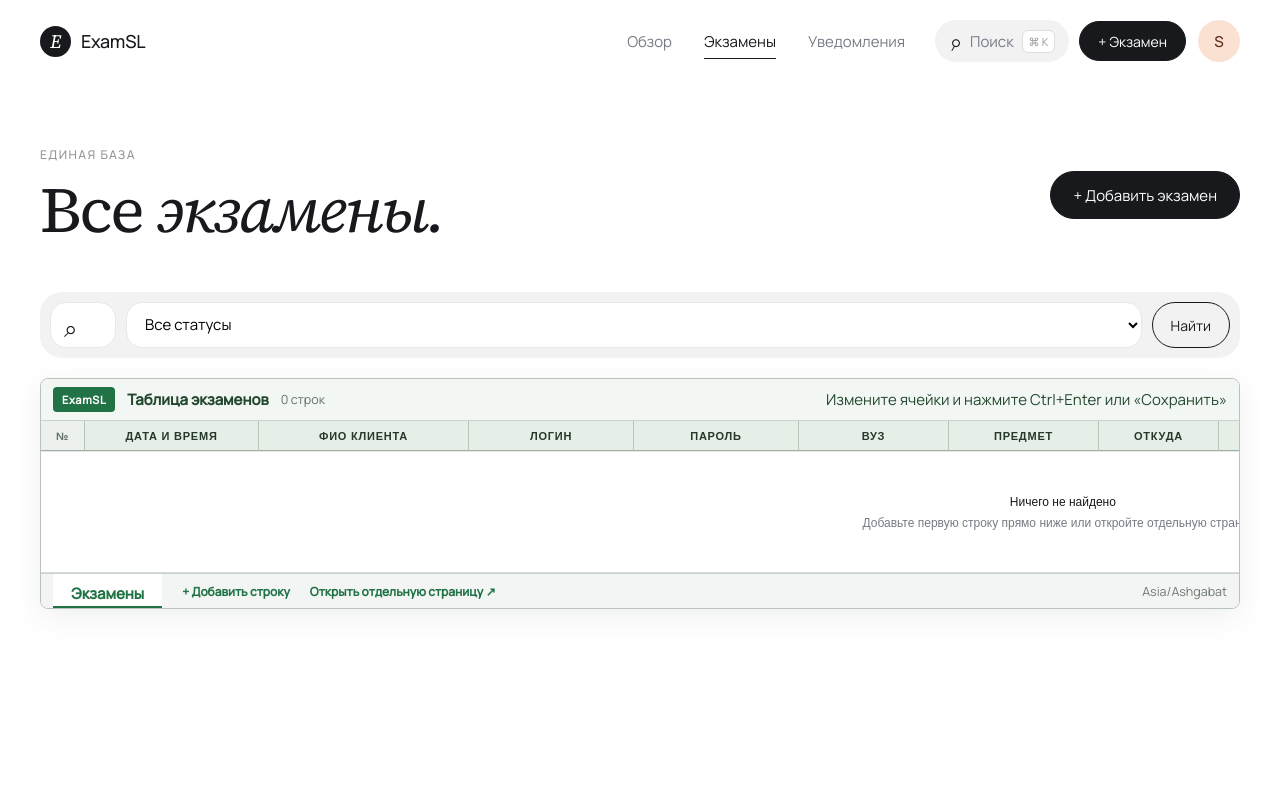
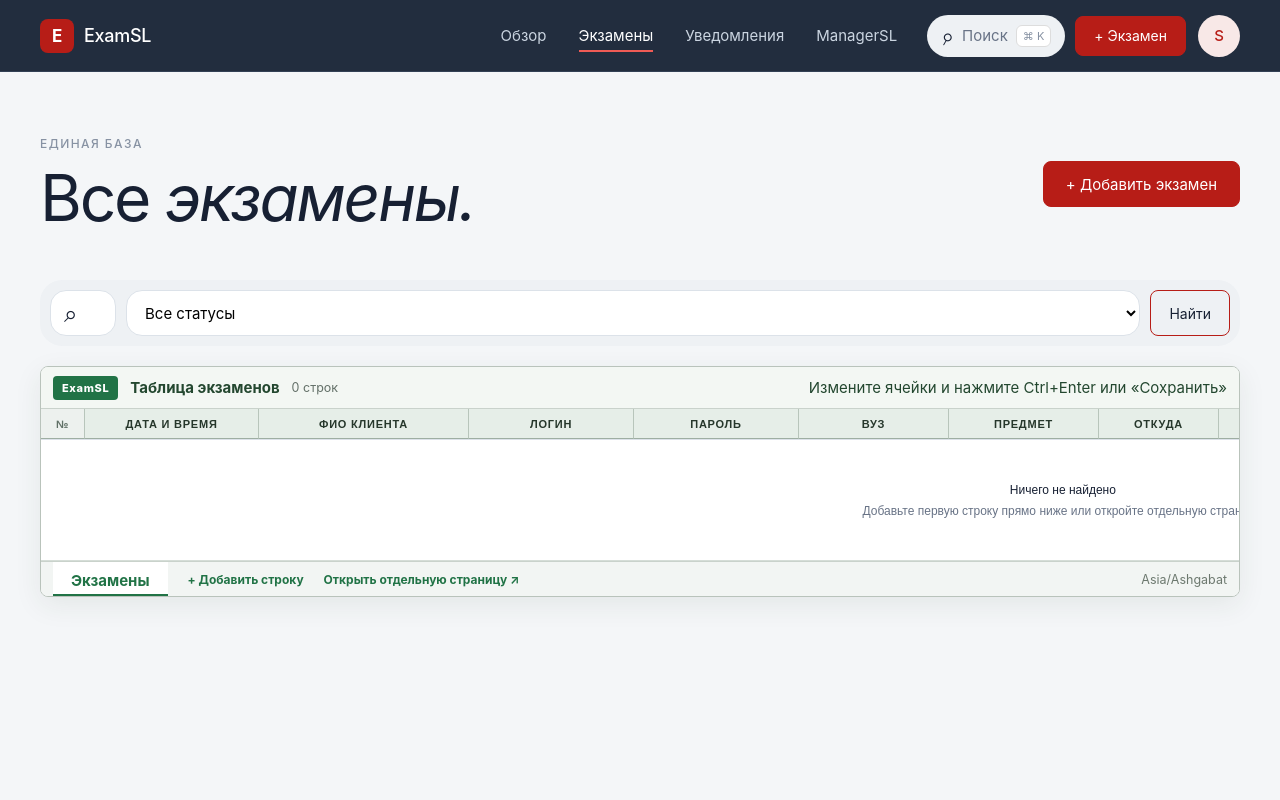
Before and after one commit to beganime/exam-sl, a Django app: page /exams/ in a window 1280 px wide. Run offline with Django 5.2, Linux system fonts and the light colour scheme; the visitor is signed in with stand-in values (Sample User, id 1); data comes from the database, SQL or seed files in the repository; data that the repository does not hold is empty.

Commit message:
Align ExamSL with Students Life workspace theme

```diff
--- a/static/css/app.css
+++ b/static/css/app.css
@@ -1,46 +1,46 @@
 :root {
-  --ink: #17191c;
+  --ink: #172033;
   --paper: #fff;
-  --mist: #f2f2f3;
-  --fog: #fafafb;
-  --slate: #777b86;
-  --ash: #979799;
-  --smoke: #a3a6af;
-  --peach: #fbe1d1;
-  --brown: #5d2a1a;
-  --border: #e8e8e9;
-  --serif: "Source Serif 4", Georgia, serif;
-  --sans: "Manrope", system-ui, sans-serif;
-  --shadow: 0 0 0 1px rgba(4, 23, 43, .05), 0 20px 25px -5px rgba(0, 0, 0, .08), 0 8px 10px -6px rgba(0, 0, 0, .07);
+  --mist: #eef1f4;
+  --fog: #f7f8fa;
+  --slate: #687386;
+  --ash: #8792a3;
+  --smoke: #a3adba;
+  --peach: #f8e8e7;
+  --brown: #b71d17;
+  --border: #dce2e9;
+  --serif: Inter, "Segoe UI", system-ui, sans-serif;
+  --sans: Inter, "Segoe UI", system-ui, sans-serif;
+  --shadow: 0 1px 2px rgba(15,23,42,.05), 0 10px 28px rgba(15,23,42,.07);
 }
 
 * { box-sizing: border-box; }
 html { scroll-behavior: smooth; }
-body { margin: 0; color: var(--ink); background: var(--paper); font-family: var(--sans); font-size: 15px; font-weight: 400; }
+body { margin: 0; color: var(--ink); background: #f4f6f8; font-family: var(--sans); font-size: 15px; font-weight: 400; }
 a { color: inherit; text-decoration: none; }
 button, input, textarea, select { font: inherit; }
 button { color: inherit; }
 main { min-height: calc(100vh - 82px); }
 .shell { width: min(1200px, calc(100% - 48px)); margin: 0 auto; }
 .page { padding: 64px 0 96px; }
-.site-header { position: sticky; z-index: 30; top: 0; height: 82px; background: rgba(255, 255, 255, .91); backdrop-filter: blur(18px); }
+.site-header { position: sticky; z-index: 30; top: 0; height: 72px; color: #fff; background: rgba(30,41,59,.98); border-bottom: 1px solid #334155; backdrop-filter: blur(18px); }
 .nav-wrap { height: 100%; display: flex; align-items: center; justify-content: space-between; gap: 30px; }
 .brand { display: inline-flex; align-items: center; gap: 10px; font-size: 18px; font-weight: 500; letter-spacing: -.3px; }
-.brand-mark { display: inline-grid; place-items: center; width: 31px; height: 31px; border-radius: 50%; color: var(--paper); background: var(--ink); font-family: var(--serif); font-size: 19px; font-style: italic; }
+.brand-mark { display: inline-grid; place-items: center; width: 34px; height: 34px; border-radius: 8px; color: var(--paper); background: #b71d17; font-family: var(--sans); font-size: 17px; font-style: normal; font-weight: 700; }
 .desktop-nav { display: flex; gap: 32px; margin-left: auto; }
-.desktop-nav a { position: relative; padding: 12px 0; color: var(--slate); }
-.desktop-nav a:hover, .desktop-nav a.active { color: var(--ink); }
-.desktop-nav a.active::after { content: ""; position: absolute; left: 0; right: 0; bottom: 5px; height: 1px; background: var(--ink); }
+.desktop-nav a { position: relative; padding: 12px 0; color: #cbd5e1; }
+.desktop-nav a:hover, .desktop-nav a.active { color: #fff; }
+.desktop-nav a.active::after { content: ""; position: absolute; left: 0; right: 0; bottom: 5px; height: 2px; background: #ef5b55; }
 .nav-actions { display: flex; align-items: center; gap: 10px; }
 .nav-actions form { margin: 0; }
 .search-trigger { height: 42px; display: flex; align-items: center; gap: 8px; padding: 0 14px; border: 0; border-radius: 999px; background: var(--mist); cursor: pointer; color: var(--slate); }
 .search-trigger > span:first-child { font-size: 23px; transform: rotate(-15deg); color: var(--ink); }
 kbd { padding: 3px 6px; border: 1px solid #ddd; border-radius: 6px; background: var(--paper); color: var(--ash); font: 11px var(--sans); }
 .avatar { display: grid; place-items: center; width: 42px; height: 42px; margin-left: 2px; border: 0; border-radius: 50%; color: var(--brown); background: var(--peach); cursor: pointer; font-weight: 500; }
-.button { min-height: 48px; display: inline-flex; align-items: center; justify-content: center; gap: 12px; padding: 0 22px; border: 1px solid var(--ink); border-radius: 9999px; cursor: pointer; transition: transform .15s ease, background .15s ease; white-space: nowrap; }
+.button { min-height: 46px; display: inline-flex; align-items: center; justify-content: center; gap: 12px; padding: 0 22px; border: 1px solid #b71d17; border-radius: 8px; cursor: pointer; transition: transform .15s ease, background .15s ease; white-space: nowrap; }
 .button:hover { transform: translateY(-1px); }
-.button-dark { background: var(--ink); color: var(--paper); }
-.button-dark:hover { background: #303236; }
+.button-dark { background: #b71d17; color: var(--paper); }
+.button-dark:hover { background: #8f1511; }
 .button-ghost { background: transparent; color: var(--ink); }
 .button-ghost:hover { background: var(--fog); }
 .button-small { min-height: 40px; padding: 0 18px; font-size: 14px; }
@@ -112,7 +112,7 @@ h1, h2, h3, p { overflow-wrap: anywhere; }
 
 /* Dashboard */
 .stats-grid { display: grid; grid-template-columns: 1.4fr repeat(3, 1fr); gap: 16px; margin-bottom: 80px; }
-.stat-card { min-height: 190px; position: relative; overflow: hidden; padding: 24px; border-radius: 24px; background: var(--mist); }
+.stat-card { min-height: 190px; position: relative; overflow: hidden; padding: 24px; border: 1px solid var(--border); border-radius: 12px; background: var(--paper); box-shadow: var(--shadow); }
 .stat-card.accent { background: var(--peach); color: var(--brown); }
 .stat-card p { margin: 0 0 24px; color: inherit; opacity: .72; }
 .stat-card strong { display: block; font: 400 64px/.85 var(--serif); letter-spacing: -.04em; }
@@ -121,7 +121,7 @@ h1, h2, h3, p { overflow-wrap: anywhere; }
 .section-heading { display: flex; align-items: end; justify-content: space-between; margin-bottom: 24px; }
 .section-heading h2 { margin: 0; font: 400 44px/1.15 var(--serif); letter-spacing: -.025em; }
 .day-grid { display: grid; grid-template-columns: 1fr 1fr; gap: 20px; }
-.day-card { padding: 8px; border-radius: 24px; background: var(--mist); }
+.day-card { padding: 8px; border: 1px solid var(--border); border-radius: 12px; background: var(--paper); box-shadow: var(--shadow); }
 .day-card > header { display: flex; justify-content: space-between; align-items: center; padding: 18px 16px; }
 .day-card > header > div { display: flex; gap: 10px; align-items: center; }
 .day-card > header > span { display: grid; place-items: center; width: 32px; height: 32px; border-radius: 50%; background: var(--paper); }
@@ -153,7 +153,7 @@ h1, h2, h3, p { overflow-wrap: anywhere; }
 .filter-search span { position: absolute; top: 9px; left: 14px; z-index: 1; font-size: 24px; }
 .filter-bar input { height: 46px; padding: 0 18px 0 46px; background: var(--paper); }
 .filter-bar select { min-width: 185px; height: 46px; padding: 0 14px; background: var(--paper); }
-.table-card { overflow: hidden; border: 1px solid var(--border); border-radius: 24px; }
+.table-card { overflow: hidden; border: 1px solid var(--border); border-radius: 12px; background: var(--paper); box-shadow: var(--shadow); }
 .table-scroll { overflow-x: auto; }
 table { width: 100%; min-width: 900px; border-collapse: collapse; }
 th { padding: 15px 18px; color: var(--ash); background: var(--fog); font-size: 11px; font-weight: 500; letter-spacing: .07em; text-align: left; text-transform: uppercase; }
--- a/templates/base.html
+++ b/templates/base.html
@@ -4,12 +4,12 @@
 <head>
   <meta charset="utf-8">
   <meta name="viewport" content="width=device-width, initial-scale=1">
-  <meta name="theme-color" content="#ffffff">
+  <meta name="theme-color" content="#1e293b">
   <title>{% block title %}ExamSL{% endblock %}</title>
   <link rel="preconnect" href="https://fonts.googleapis.com">
   <link rel="preconnect" href="https://fonts.gstatic.com" crossorigin>
   <link href="https://fonts.googleapis.com/css2?family=Manrope:wght@400;500&family=Source+Serif+4:ital,wght@0,400;1,400&display=swap" rel="stylesheet">
-  <link rel="stylesheet" href="{% static 'css/app.css' %}">
+  <link rel="stylesheet" href="{% static 'css/app.css' %}?v=20260826-sl-theme">
   {% block head %}{% endblock %}
 </head>
 <body>
@@ -23,6 +23,7 @@
         <a class="{% if request.resolver_match.url_name == 'dashboard' %}active{% endif %}" href="{% url 'dashboard' %}">Обзор</a>
         <a class="{% if 'exam' in request.resolver_match.url_name %}active{% endif %}" href="{% url 'exam-list' %}">Экзамены</a>
         <a class="{% if 'push' in request.resolver_match.url_name %}active{% endif %}" href="{% url 'push-settings' %}">Уведомления</a>
+        <a href="https://manager-sl.ru/" rel="noopener">ManagerSL</a>
       </nav>
       <div class="nav-actions">
         <button class="search-trigger" type="button" data-search-open aria-label="Открыть поиск">
```
